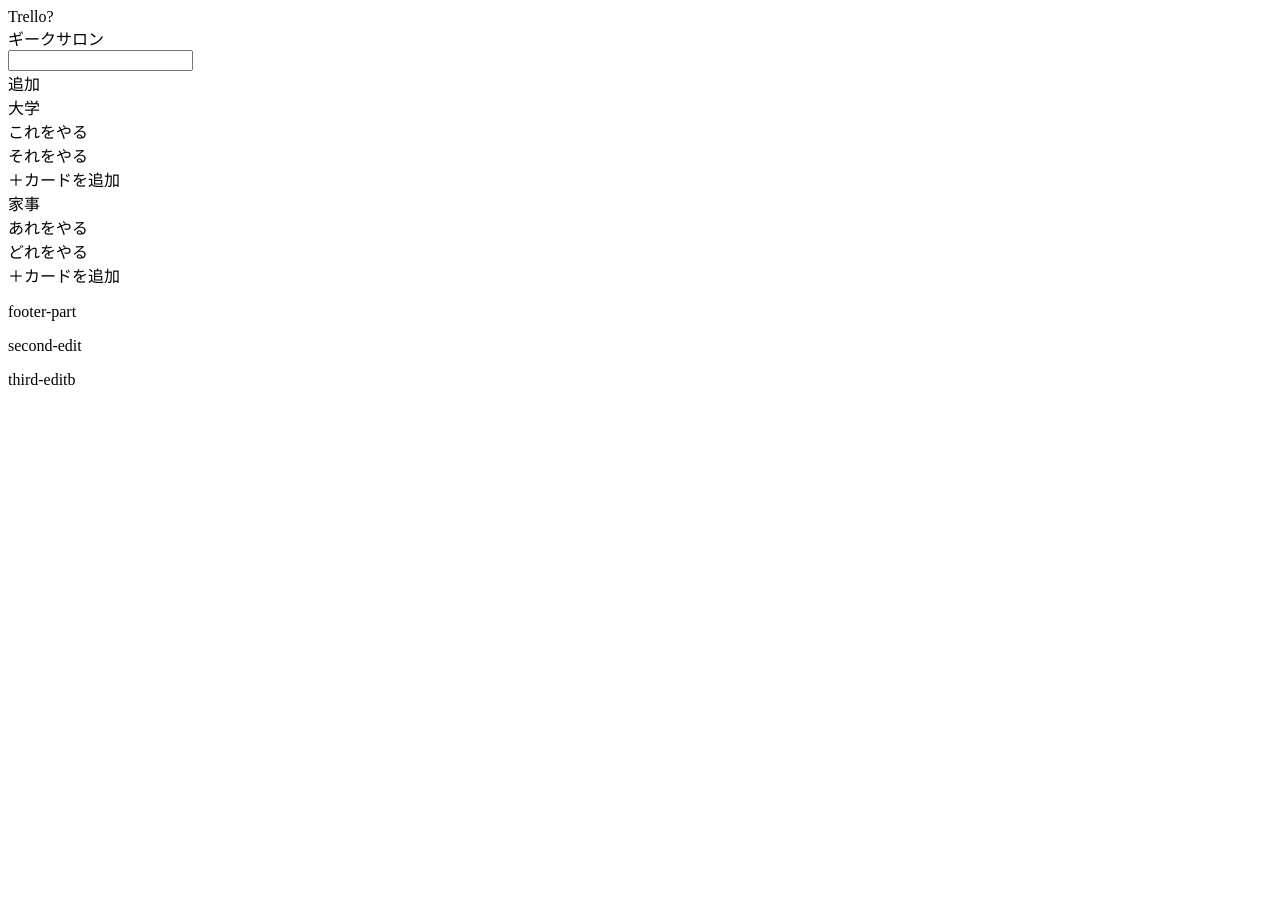
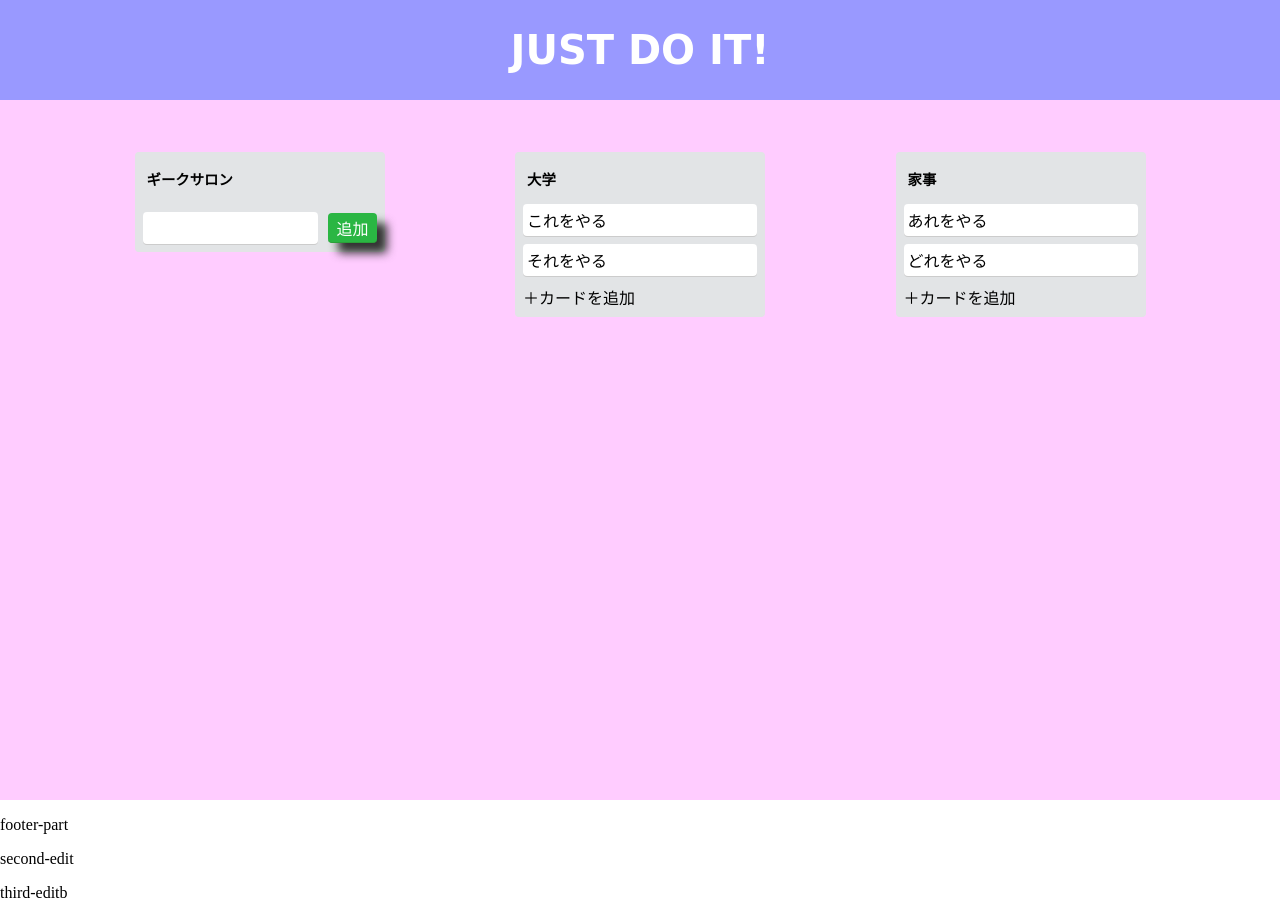
Before and after one commit to shumatukadai/shumatukadai, a plain HTML site: page index.html in a window 1280 px wide. Before the commit the page ends 800 px from the top, so only its background shows below. Drawn offline with Linux system fonts and the light colour scheme.

Commit message:
HTMLのタイトルのみ変更

```diff
--- a/index.html
+++ b/index.html
@@ -9,7 +9,7 @@
   </head>
   <body>
     <header>
-      <div class="header-title">Trello?</div>
+      <div class="header-title">JUST DO IT!</div>
     </header>
     <div class="main-container">
       <div class="list-container">
--- a/style.css
+++ b/style.css
@@ -0,0 +1,128 @@
+* {
+    box-sizing: border-box;
+  }
+  body {
+    margin: 0;
+    overflow: hidden;
+  }
+  header {
+    position: absolute;
+    top: 0px;
+    width: 100%;
+  }
+  .header-title {
+    display: flex;
+    justify-content: center;
+    align-items: center;
+    height: 100px;
+    font-size: 40px;
+    font-weight: bold;
+    font-family: 'Caveat',cursive;
+    background-color: #99f;
+    color: #ffffff;
+  }
+  .main-container {
+    display: flex;
+    flex-wrap: nowrap;
+    align-items: flex-start;
+    height: 100vh;
+    padding: 52px 12px 12px 12px;
+    overflow-x: auto;
+    background-color: #FFCCFF;
+
+  }
+  .list-container {
+    min-width: 250px;
+    width: 250px;
+    padding: 8px;
+    border-radius: 4px;
+    background-color: #e2e4e6;
+    margin: 100px auto;
+  }
+  .list-container:nth-child(n + 2) {
+    margin-left: 8px;
+  }
+  .list-header {
+    height: 40px;
+    padding: 8px 0px 0px 4px;
+    font-weight: bolder;
+    font-size: 0.9em;
+  }
+  .cards-container {
+    max-height: calc(100vh - 200px);
+    margin-top: 4px;
+    overflow-y: auto;
+  }
+  .card {
+    position: relative;
+    padding: 4px;
+    background-color: #fff;
+    border-radius: 4px;
+    box-shadow: 0 1px 0 #ccc;
+  }
+  .card:nth-of-type(n + 2) {
+    margin-top: 8px;
+  }
+  .card:last-child {
+    margin-bottom: 1px;
+    word-wrap: break-word;
+  }
+  .card .text {
+    overflow-x: hidden;
+  }
+  .card:hover {
+    background-color: #edeff0;
+    border-bottom-color: #d6dadc;
+  }
+  .card:hover .delete {
+    position: absolute;
+    bottom: 4px;
+    right: 4px;
+    z-index: 16;
+    opacity: 0.5;
+    color: #f00;
+  }
+  .card:hover .delete:after {
+    content: "削除";
+  }
+  .card:hover .delete:hover {
+    opacity: 1;
+  }
+  .input-container {
+    display: flex;
+    justify-content: space-between;
+    align-items: center;
+  }
+  .input-container .input-todo {
+    height: 2em;
+    width: 75%;
+    padding: 4px;
+    background-color: #fff;
+    border-radius: 4px;
+    box-shadow: 0 1px 0 #ccc;
+    font-size: 1em;
+    border-width: 0px;
+  }
+  .input-container .input-todo:focus {
+    outline: 0;
+  }
+  .input-container .input-button {
+    display: flex;
+    justify-content: center;
+    align-items: center;
+    height: 30px;
+    padding: 0px 0.5em;
+    color: #fff;
+    background-color: #2ab643;
+    border-radius: 4px;
+    border-bottom: 1px solid #2aa138;
+    user-select: none;
+    box-shadow: 10px 10px 10px  #333 ;
+  }
+  .input-container .input-button:active {
+    transform: translateY(2px);
+    box-shadow: none;
+  }
+  .list-footer {
+    margin-top: 8px;
+  }
```
